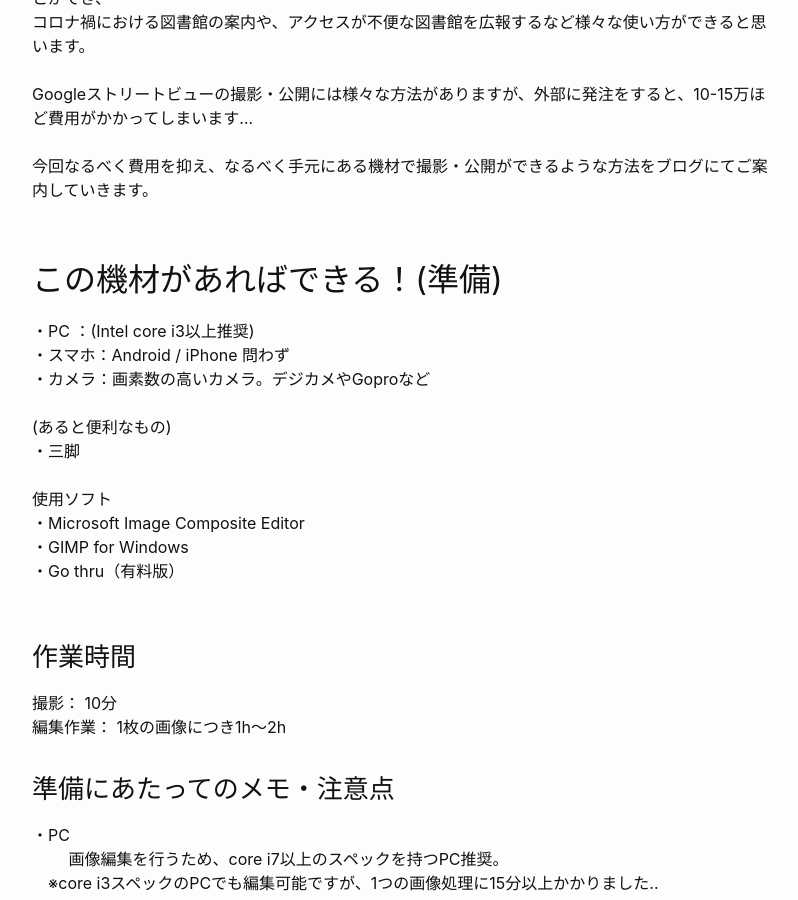
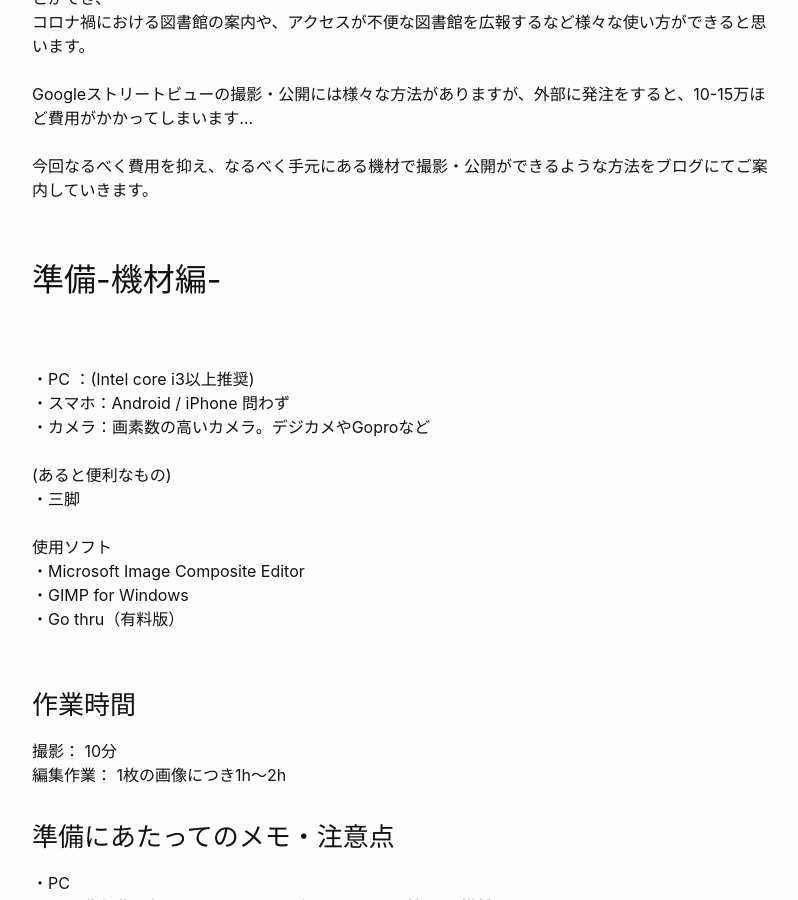
Before and after one commit to mocha-kanano/SHIORI.github.io, a Jekyll site: the page built from _posts/2022-10-19-super-short-article.md, in a window 1280 px wide and 900 px high, scrolled down 1105 px. Shown: the whole window, without its empty margins (238-1036 px from the left). Built offline with Jekyll 4.4.1, drawn with Linux system fonts in a browser that asks for light colours.

Commit message:
Update 2022-10-19-super-short-article.md

```diff
--- a/_posts/2022-10-19-super-short-article.md
+++ b/_posts/2022-10-19-super-short-article.md
@@ -32,7 +32,8 @@ Googleストリートビューの撮影・公開には様々な方法があり
 今回なるべく費用を抑え、なるべく手元にある機材で撮影・公開ができるような方法をブログにてご案内していきます。
 <br><br>
 <div align="left">
-<h2>この機材があればできる！(準備)</h2>
+<h2 id="#用意するもの">準備-機材編-</h2>
+<br><br>
 ・PC ：(Intel core i3以上推奨)<br>
 ・スマホ：Android / iPhone 問わず<br>
 ・カメラ：画素数の高いカメラ。デジカメやGoproなど<br><br>
```
